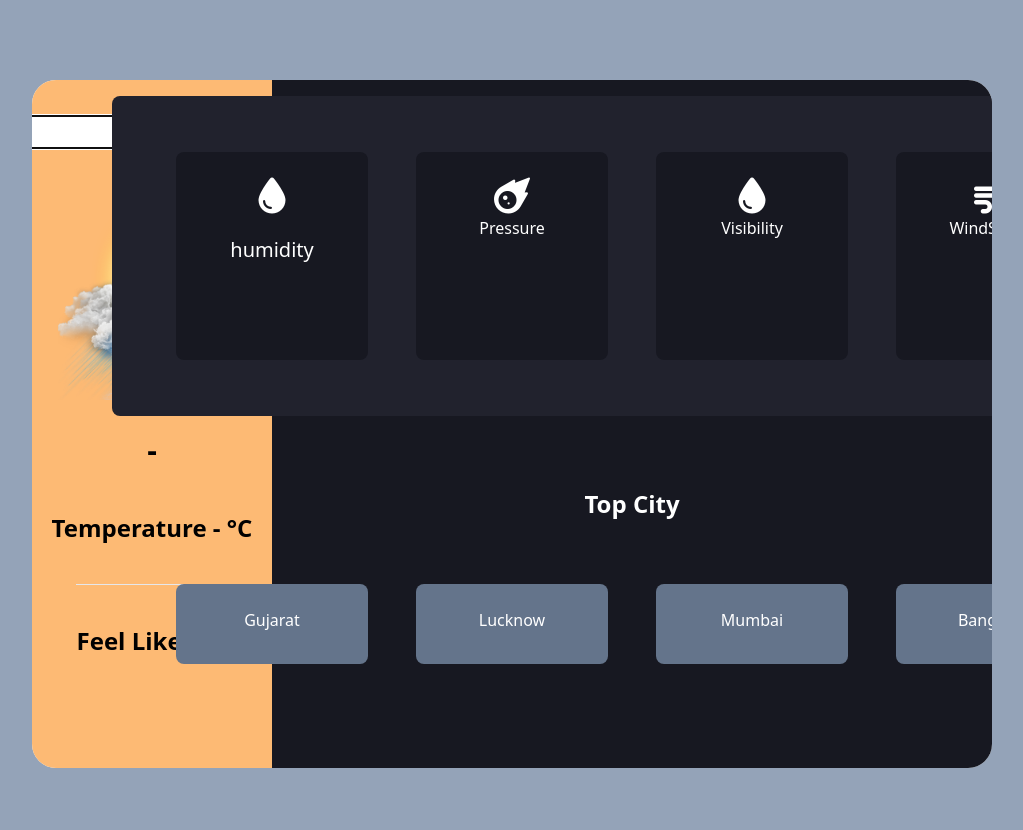
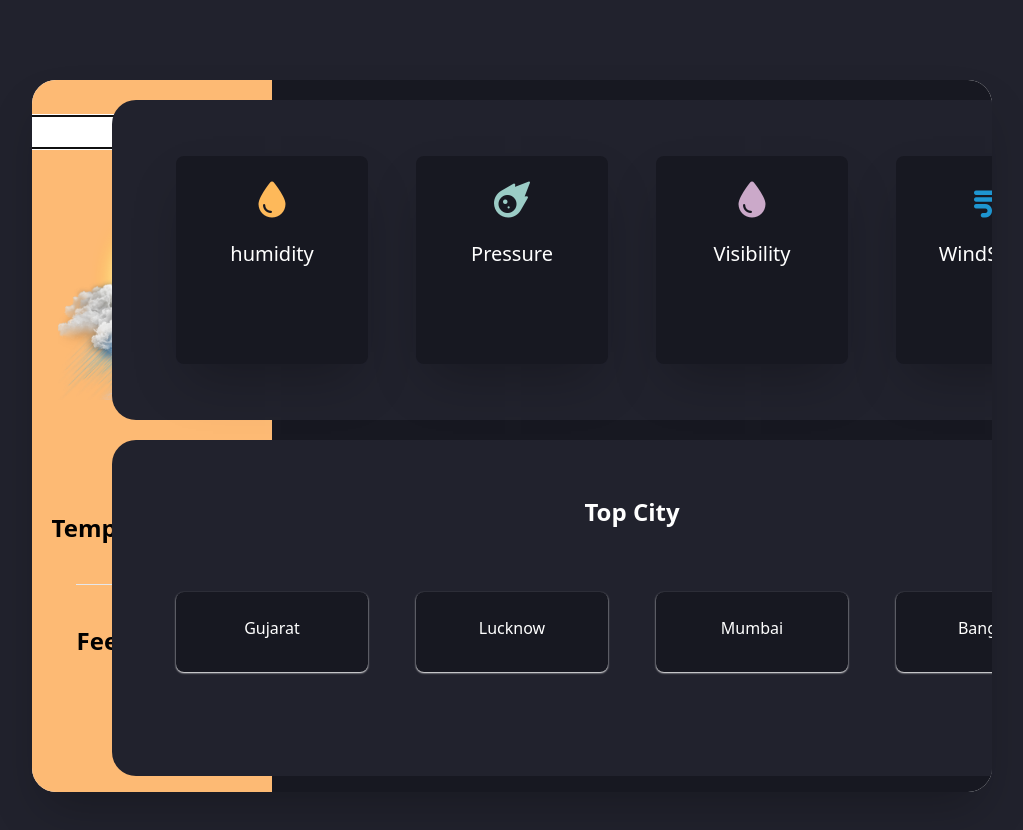
Before and after one commit to ShubhamTiwari29/Weather-app, a website built with Vite: page index.html in a window 1280 px wide. Shown: the whole page, without its empty margins (128-1151 px from the left). Built offline with nearby package versions, Linux system fonts and the light colour scheme; no server answers.

Commit message:
right side UI changed

```diff
--- a/index.html
+++ b/index.html
@@ -13,9 +13,9 @@
     />
     <title>Weather App</title>
   </head>
-  <body class="bg-slate-400 w-full h-full">
+  <body class="bg-[#21222D] w-full h-full">
     <div
-      class="w-3/4 h-[90%] flex bg-white mx-auto my-20 rounded-3xl overflow-hidden"
+      class="w-3/4 h-[90%] flex bg-white mx-auto my-20 rounded-3xl shadow-2xl overflow-hidden"
     >
       <!-- left section -->
       <div class="w-1/4 bg-orange-300">
@@ -52,62 +52,71 @@
       <!-- left section end here -->
 
       <div class="flex flex-col w-3/4 bg-[#171821] items-center">
-        <div class="bg-[#21222D] my-4 rounded-lg">
+        <div class="bg-[#21222D] my-5 rounded-3xl">
           <div class="flex my-14 mx-10 text-center">
-            <div class="w-48 h-52 bg-[#171821] rounded-lg mx-6 py-6 text-white">
-              <i class="fa-solid fa-droplet text-4xl"></i>
+            <div
+              class="w-48 h-52 bg-[#171821] rounded-lg mx-6 py-6 shadow-2xl text-white"
+            >
+              <i class="fa-solid fa-droplet text-4xl text-[#FEB95A]"></i>
               <p class="text-xl my-5">humidity</p>
               <span id="Humidity"></span>
             </div>
 
-            <div class="w-48 h-52 bg-[#171821] rounded-lg mx-6 p-6 text-white">
-              <i class="fa-solid fa-meteor text-4xl"></i>
-              <p>Pressure</p>
+            <div
+              class="w-48 h-52 bg-[#171821] rounded-lg mx-6 p-6 shadow-2xl text-white"
+            >
+              <i class="fa-solid fa-meteor text-4xl text-[#9BCCC6]"></i>
+              <p class="text-xl my-5">Pressure</p>
               <span id="Pressure"></span>
             </div>
 
-            <div class="w-48 h-52 bg-[#171821] rounded-lg mx-6 p-6 text-white">
-              <i class="fa-solid fa-droplet text-4xl"></i>
-              <p>Visibility</p>
+            <div
+              class="w-48 h-52 bg-[#171821] rounded-lg mx-6 p-6 shadow-2xl text-white"
+            >
+              <i class="fa-solid fa-droplet text-4xl text-[#CBA9C9]"></i>
+              <p class="text-xl my-5">Visibility</p>
               <span id="Visibility"></span>
             </div>
 
-            <div class="w-48 h-52 bg-[#171821] rounded-lg mx-6 p-6 text-white">
-              <i class="fa-solid fa-wind text-4xl"></i>
-              <p>WindSpeed</p>
+            <div
+              class="w-48 h-52 bg-[#171821] rounded-lg mx-6 p-6 shadow-2xl text-white"
+            >
+              <i class="fa-solid fa-wind text-4xl text-[#1E95D0]"></i>
+              <p class="text-xl my-5">WindSpeed</p>
               <span id="WindSpeed"></span>
             </div>
           </div>
         </div>
-
-        <div class="flex flex-col my-14 text-center">
+        <div class="bg-[#21222D] mb-4 rounded-3xl">
+          <div class="flex flex-col my-14 mx-10 text-center">
             <h1 class="text-white font-bold text-2xl mb-4">Top City</h1>
             <ul class="flex my-12">
               <li
-              class="w-48 h-20 bg-slate-500 rounded-lg mx-6 p-6 text-white"
+                class="w-48 h-20 bg-[#171821] hover:shadow-md hover:shadow-white shadow-sm shadow-white rounded-lg mx-6 p-6 text-white"
                 id="gujarat"
               >
                 <a href="">Gujarat</a>
               </li>
               <li
-              class="w-48 h-20 bg-slate-500 rounded-lg mx-6 p-6 text-white"
+                class="w-48 h-20 bg-[#171821] hover:shadow-md hover:shadow-white shadow-sm shadow-white rounded-lg mx-6 p-6 text-white"
                 id="lucknow"
               >
                 <a href="">Lucknow</a>
               </li>
               <li
-              class="w-48 h-20 bg-slate-500 rounded-lg mx-6 p-6 text-white"
+                class="w-48 h-20 bg-[#171821] hover:shadow-md hover:shadow-white shadow-sm shadow-white rounded-lg mx-6 p-6 text-white"
                 id="mumbai"
               >
                 <a href="">Mumbai</a>
               </li>
               <li
-              class="w-48 h-20 bg-slate-500 rounded-lg mx-6 p-6 text-white"
+                class="w-48 h-20 bg-[#171821] hover:shadow-md hover:shadow-white shadow-sm shadow-white rounded-lg mx-6 p-6 text-white"
                 id="Bengaluru"
               >
                 <a href="">Banglore</a>
               </li>
             </ul>
+          </div>
         </div>
 
         <!-- right section -->
```
Lines whose indentation alone changed are shown as unchanged.
